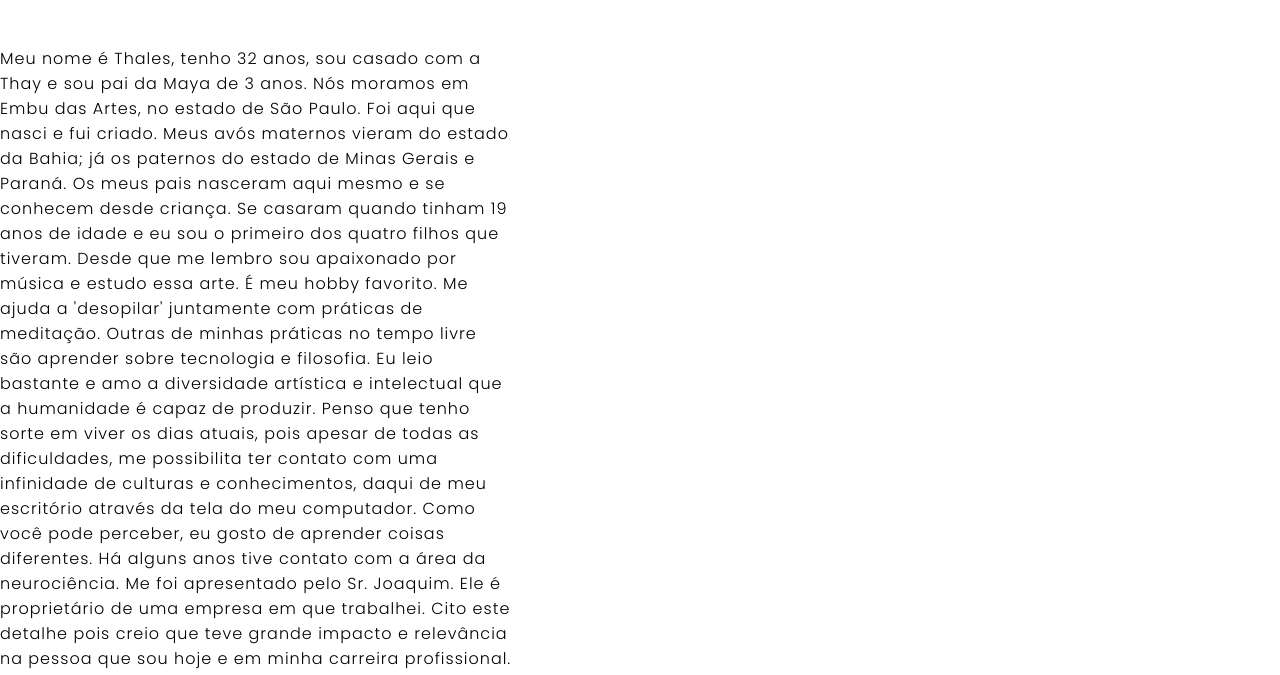
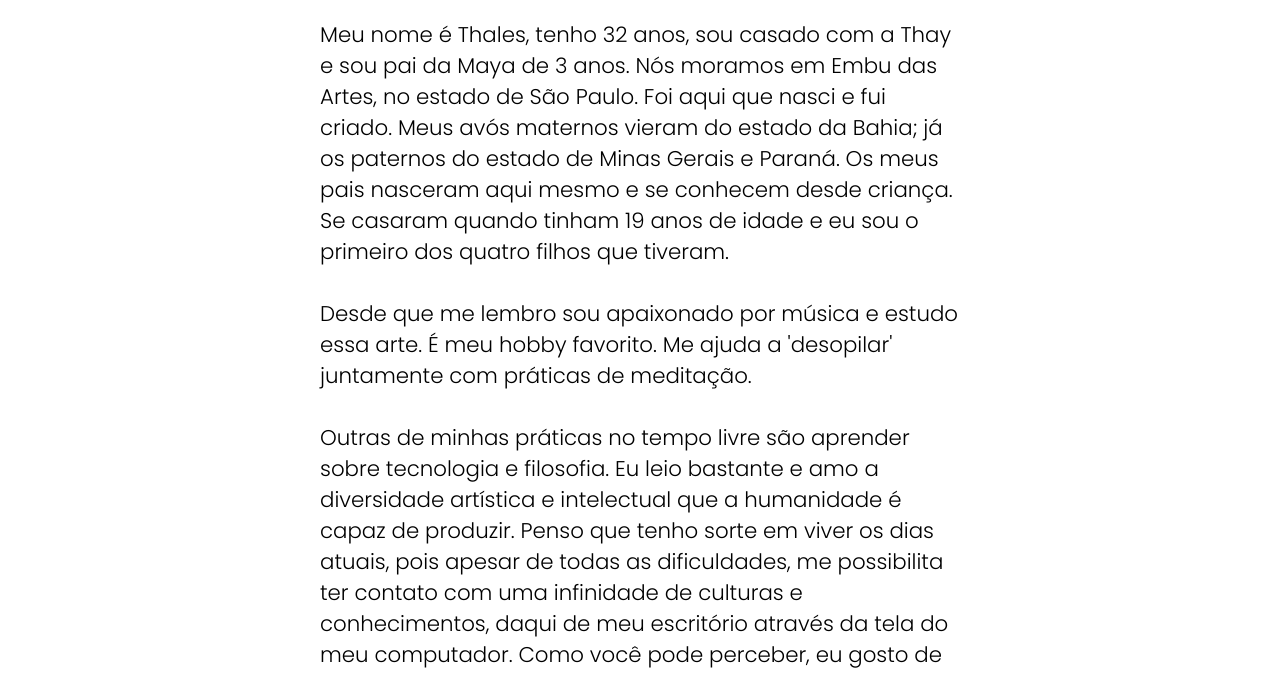
Before and after one commit to CodeThales/CodeThales.github.io, a plain HTML site: page templates/about.html in a window 1280 px wide. Shown: the part 802-1477 px from the top of the page. Drawn offline with Linux system fonts and the light colour scheme.

Commit message:
Create about text

```diff
--- a/static/style.css
+++ b/static/style.css
@@ -279,3 +279,10 @@ a:hover{
   justify-content: center;
   color: #ffffff;
 }
+
+.about{
+  font-size: 16pt;
+  margin-left: 25%;
+  max-width: 50%;
+  color: #000000;
+}
--- a/templates/about.html
+++ b/templates/about.html
@@ -45,28 +45,34 @@
   </header>
 
   <!-- MAIN -->
-  <main class="container">
-      <div class="card-text">
+  <main>
+    <p class="about">
       Meu nome é Thales, tenho 32 anos, sou casado com a Thay e sou pai da Maya de 3 anos. Nós moramos em Embu das Artes, no estado de São Paulo. Foi aqui que nasci e fui criado.
       Meus avós maternos vieram do estado da Bahia; já os paternos do estado de Minas Gerais e Paraná.
       Os meus pais nasceram aqui mesmo e se conhecem desde criança. Se casaram quando tinham 19 anos de idade e eu  sou o primeiro dos  quatro filhos que tiveram.
-
+      <br>
+      <br>
       Desde que me lembro sou apaixonado por música e estudo essa arte. É meu hobby favorito. Me ajuda a 'desopilar' juntamente com práticas de meditação.
-
+      <br>
+      <br>
       Outras de minhas práticas no tempo livre são aprender sobre tecnologia e filosofia. Eu leio bastante e amo a diversidade artística e intelectual que a humanidade é capaz de produzir. Penso que tenho sorte em viver os dias atuais, pois apesar de todas as dificuldades, me possibilita ter contato com uma infinidade de culturas e conhecimentos, daqui de meu escritório através da tela do meu computador. Como você pode perceber, eu gosto de aprender coisas diferentes.
-
+      <br>
+      <br>
       Há alguns anos tive contato com a área da neurociência. Me foi apresentado pelo Sr. Joaquim. Ele é proprietário de uma empresa em que trabalhei. Cito este detalhe pois creio que teve grande impacto e relevância na pessoa que sou hoje e em minha carreira profissional. Serei eternamente grato a este homem.
       Estudei e vivenciei essa ciÊncia durante alguns anos e foi ali que comecei a entender o que eram as soft skills e como desenvolvê-las para ser uma pessoa melhor.
-
+      <br>
+      <br>
       É claro que este é o trabalho para uma vida inteira, e tenho consciência de que tenho muito a aprender. O que quero dizer é que hoje estou melhor do que ontem, e estou trabalhando para que amanhã seja melhor do que hoje. Acredito que pode ser assim para qualquer pessoa comprometida com seu desenvolvimento.
-
+      <br>
+      <br>
       Trabalhei em diversas áreas e com as coisas mais variadas possíveis até encontrar, finalmente, o que quero fazer para o resto da minha vida. Este site é um exemplo vivo deste processo, porque eu penso que o caminho seguro é o do conhecimento, e que através da conexão nós podemos causar uma verdadeira transformação em nós e no mundo.
-
+      <br>
+      <br>
       Finalmente chegamos aos dias atuais, onde me coloco à disposição do mercado para encontrar uma empresa que tenha a ver com minha visão de mundo. Procuro um lugar onde o valor humano seja reconhecido, onde haja liberdade de ideias e possibilidade de inovação e crescimento. Os próximos capítulos estão sendo escritos neste exato momento. Talvez você esteja lá e faça parte dessa história.
-
+      <br>
+      <br>
       Até breve.
-
-      </div>
+    </p>
   </main>
 
   <!-- FOOTER -->
```
Lines whose indentation alone changed are shown as unchanged.
